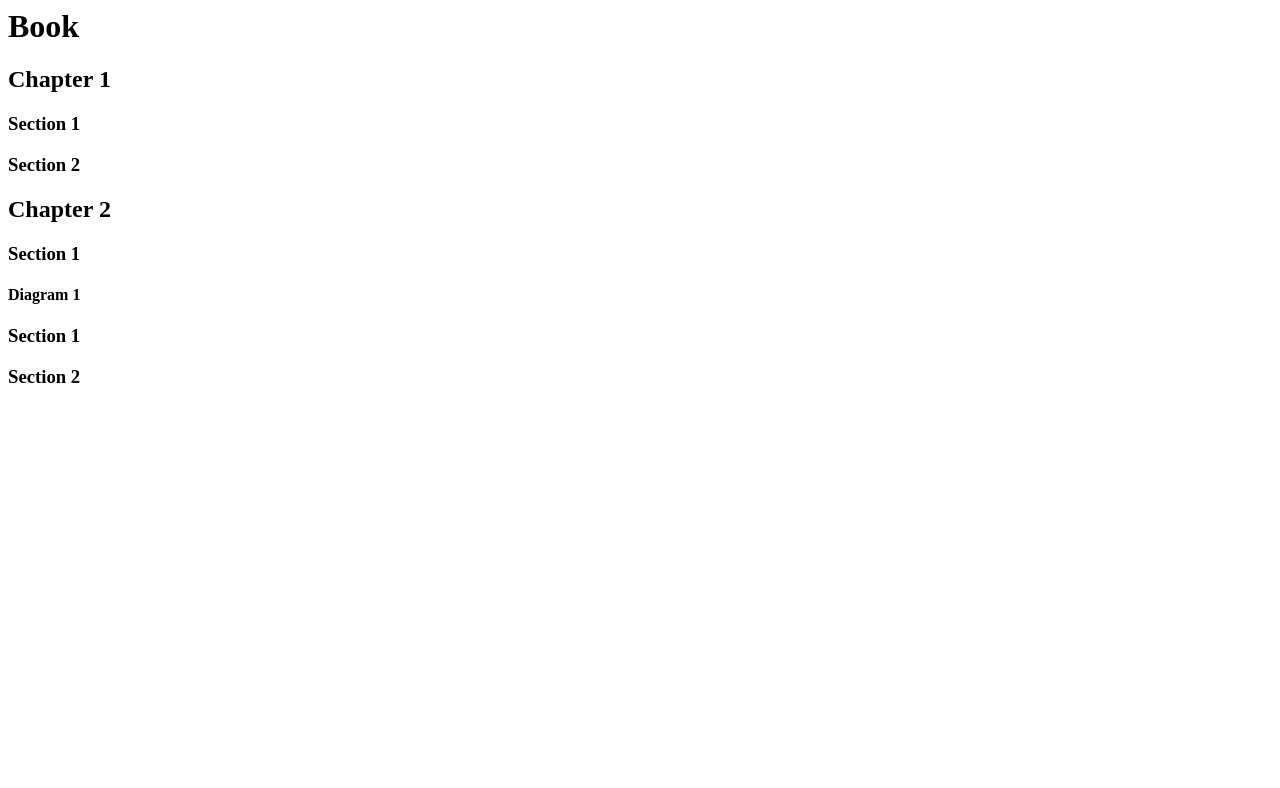
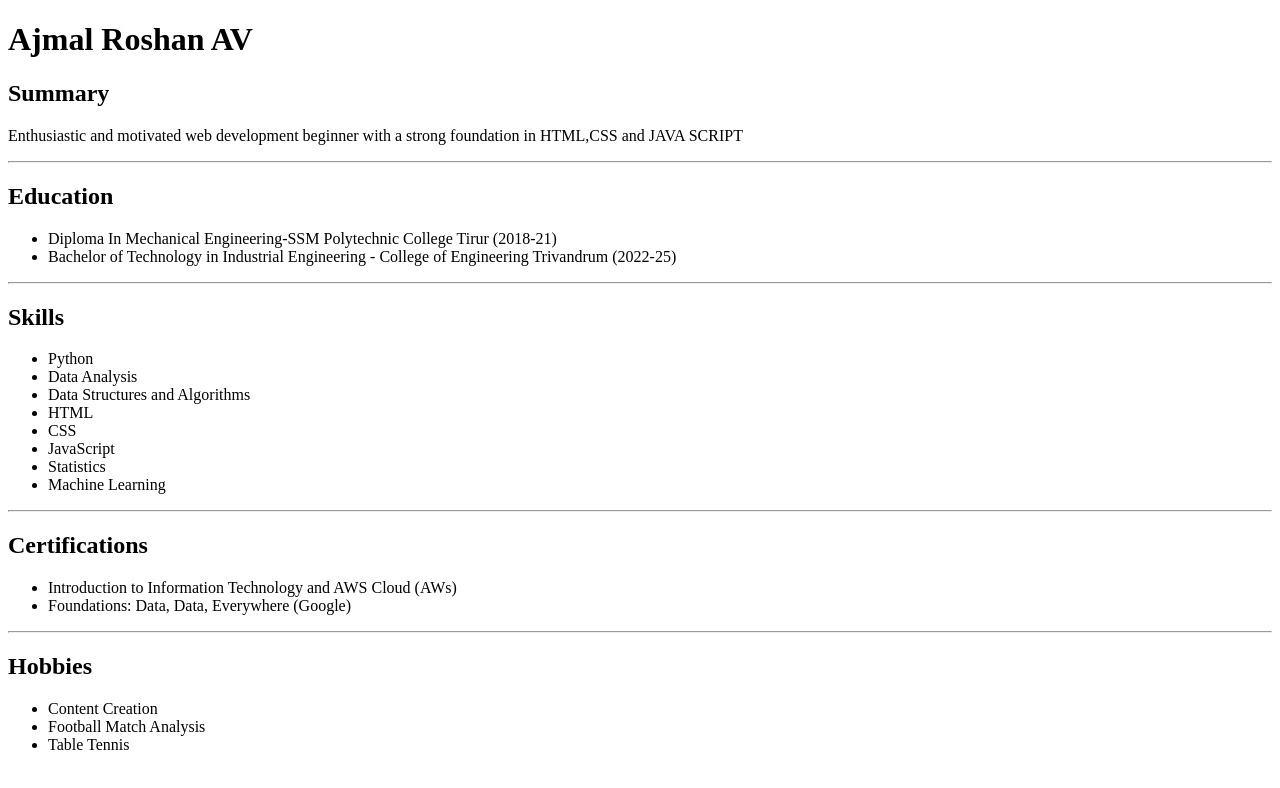
Before and after one commit to ajmalroshan5/web-dev-journey, a plain HTML site: page index.html in a window 1280 px wide. Drawn offline with Linux system fonts and the light colour scheme.

Commit message:
Add files via upload
I created my portfolio project using HTML

```diff
--- a/index.html
+++ b/index.html
@@ -1,9 +1,45 @@
-<h1>Book</h1>
-  <h2>Chapter 1</h2>
-    <h3>Section 1</h3>
-    <h3>Section 2</h3>
-  <h2>Chapter 2</h2>
-    <h3>Section 1</h3>
-      <h4>Diagram 1</h4>
-    <h3>Section 1</h3>
-    <h3>Section 2</h3>
+<!DOCTYPE html>
+<html lang="en">
+<head>
+    <meta charset="UTF-8">
+    <meta name="viewport" content="width=device-width, initial-scale=1.0">
+    <title>Ajmal's Resume</title>
+</head>
+<body>
+    <h1>Ajmal Roshan AV</h1>
+
+    <h2>Summary</h2>
+    <p>Enthusiastic and motivated web development beginner with a strong foundation in HTML,CSS and JAVA SCRIPT</p>
+    <hr/>
+    <h2>Education</h2>
+    <ul>
+        <li>Diploma In Mechanical Engineering-SSM Polytechnic College Tirur (2018-21)</li>
+        <li>Bachelor of Technology in Industrial Engineering - College of Engineering Trivandrum (2022-25) </li>
+    </ul>
+    <hr />
+    <h2>Skills</h2>
+    <ul>
+        <li>Python</li>
+        <li>Data Analysis</li>
+        <li>Data Structures and Algorithms</li>
+        <li>HTML</li>
+        <li>CSS</li>
+        <li>JavaScript</li>
+        <li>Statistics</li>
+        <li>Machine Learning</li>
+    </ul>
+    <hr />
+    <h2> Certifications</h2>
+    <ul>
+        <li>Introduction to Information Technology and AWS Cloud (AWs)</li>
+        <li>Foundations: Data, Data, Everywhere (Google)</li>
+    </ul>
+    <hr />
+    <h2>Hobbies</h2>
+    <ul>
+        <li>Content Creation</li>
+        <li>Football Match Analysis</li>
+        <li>Table Tennis</li>
+    </ul>
+</body>
+</html>
```
